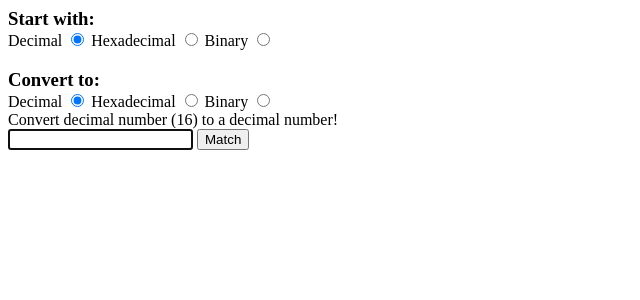
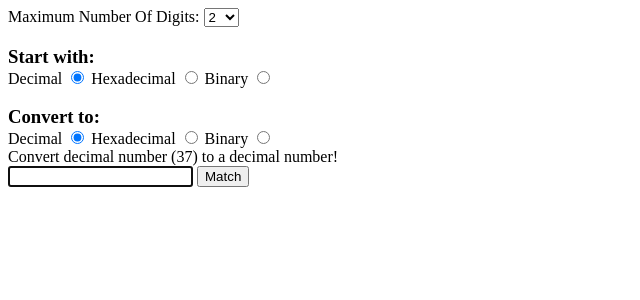
Before and after one commit to exnnwc/hexbin-practice, a PHP site: page / in a window 1280 px wide. Shown: the top 300 px of the page, without its empty margins (0-640 px from the left). Run offline with PHP 8.4, Linux system fonts and the light colour scheme.

Commit message:
Really finished. Added number of digits selection.

```diff
--- a/index.php
+++ b/index.php
@@ -1,7 +1,6 @@
 <?php
-define("MAX_NUM", 100);
+define("SELECTED", 2);
 session_start();
-
 if (!empty($_POST['match'])){
 	if ($_POST['match'] == $_POST['convert_to']){
 		echo $_POST['match'] . " = " . $_POST['convert_to'] . "(". $_POST['actual'] .") Match successful!";
@@ -12,9 +11,23 @@ if (!empty($_POST['match'])){
 $_SESSION=$_POST;
 
 $captions=["dec"=>"decimal", "hex"=>"hexadecimal", "bin"=>"binary"];
+?>
+<form method="post" action="">
+Maximum Number Of Digits:
+<select name='num_of_digits' style='width:35px'>
+<?php
+$num_of_digits = range(1,9);
+foreach ($num_of_digits as $digit){
+	echo "<option value='$digit'";
+	if ((!isset($_POST['num_of_digits']) && $digit==SELECTED) || (isset($_POST['num_of_digits']) && $digit==$_POST['num_of_digits'])){
+		echo " selected";
 
+	}
+	echo ">$digit</option>";
+}
  ?>
-<form method="post" action="">
+ </select>
+
 <h3 style='margin-bottom:0px;'>Start with:</h3>
 <div>
 
@@ -64,7 +77,16 @@ Convert
               : $captions['dec'];
 ?>
 number (<?php
-$rand_num=rand(1, MAX_NUM);
+$num_of_digits=	isset ($_POST['num_of_digits'])
+					? $_POST['num_of_digits']
+					: SELECTED;
+$max_num="";
+for ($digits=0;$digits<$num_of_digits;$digits++){
+	$max_num=$max_num."9";
+}
+$max_num = (int) $max_num;
+
+$rand_num=rand(1, $max_num);
     echo    isset($_SESSION['start'])
               ? convert($rand_num, $_SESSION['start'])
               : $rand_num;
```
